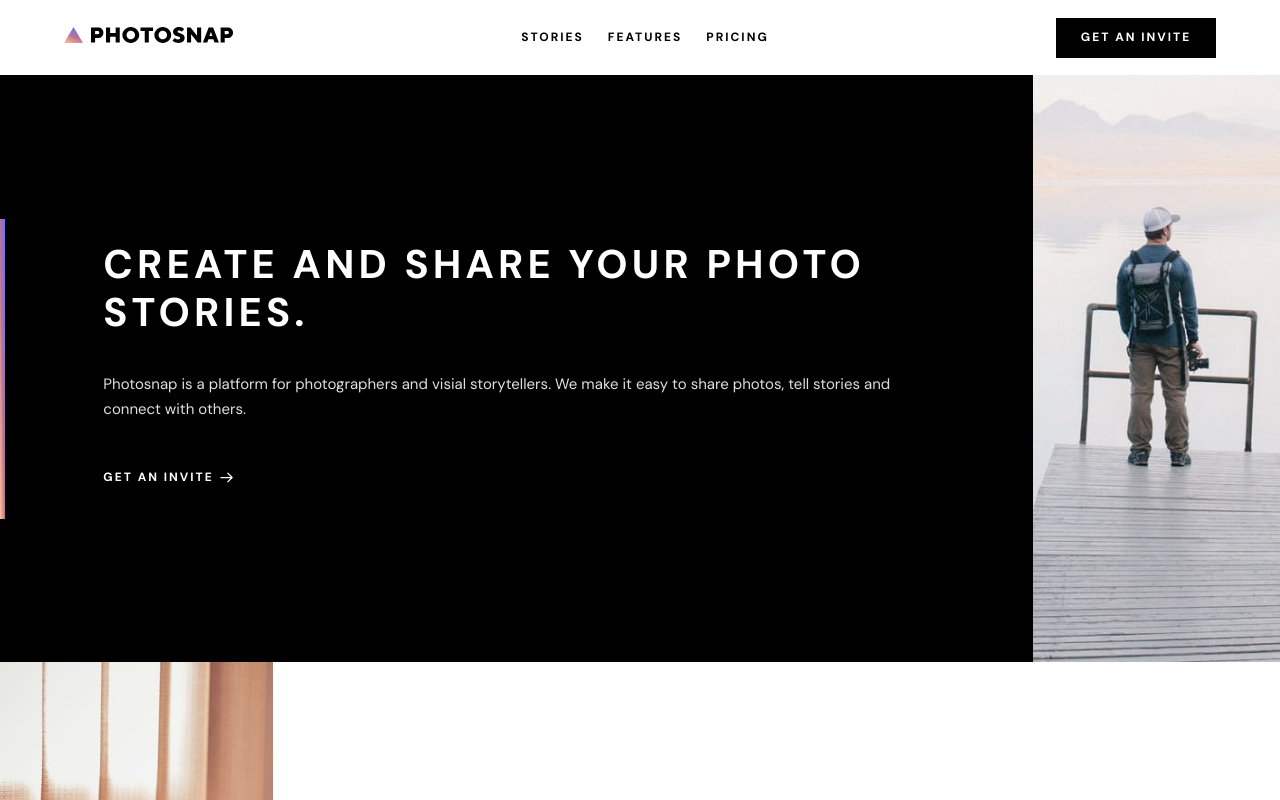
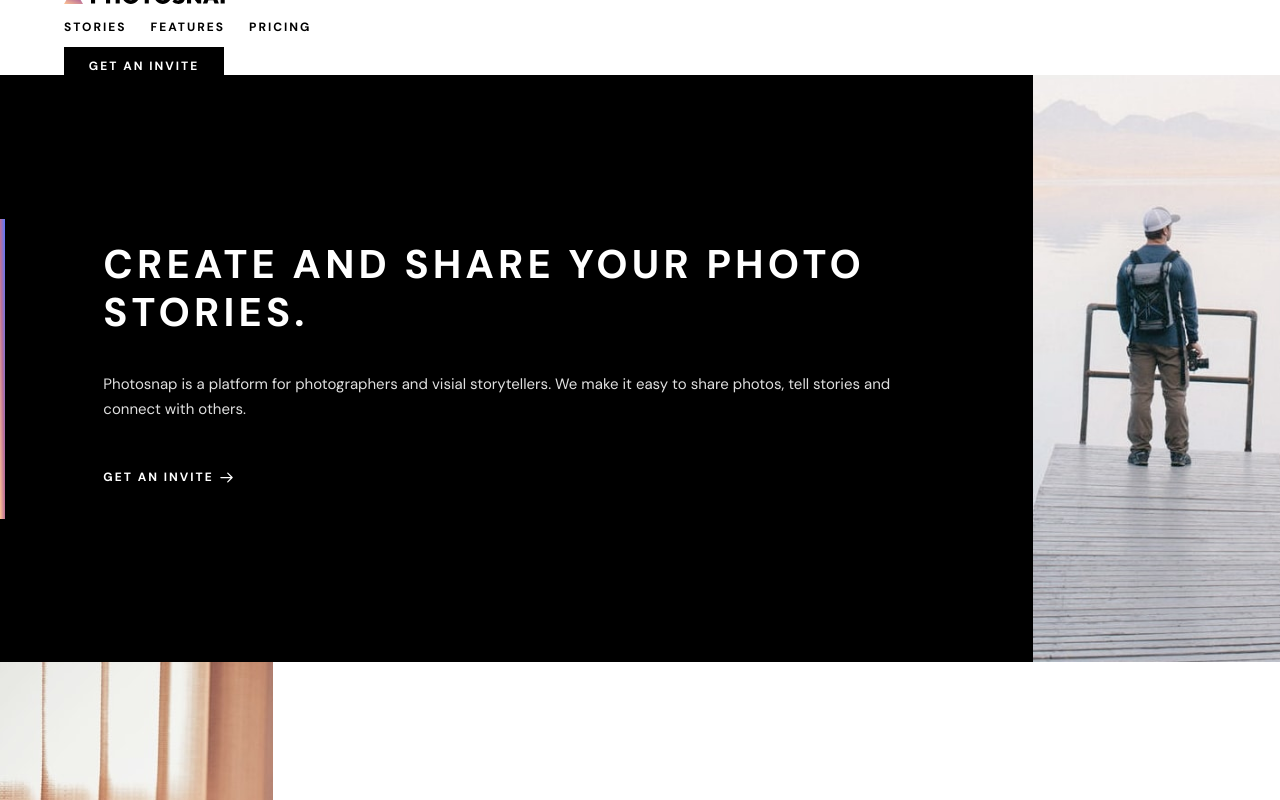
Before and after one commit to chungleee/photosnap, a Next.js app: page / in a window 1280 px wide. Shown: the top 800 px of the page. Built offline with nearby package versions, Linux system fonts and the light colour scheme.

Commit message:
style: include header container styles

```diff
--- a/components/Header/Header.js
+++ b/components/Header/Header.js
@@ -16,8 +16,8 @@ const Header = () => {
 	};
 
 	return (
-		<Container>
-			<header className={classes.header}>
+		<header className={classes.header}>
+			<Container className={classes.header__container}>
 				<div>
 					<Logo />
 				</div>
@@ -46,8 +46,8 @@ const Header = () => {
 						handleToggleDropdown={handleToggleDropdown}
 					/>
 				) : null}
-			</header>
-		</Container>
+			</Container>
+		</header>
 	);
 };
 
```
